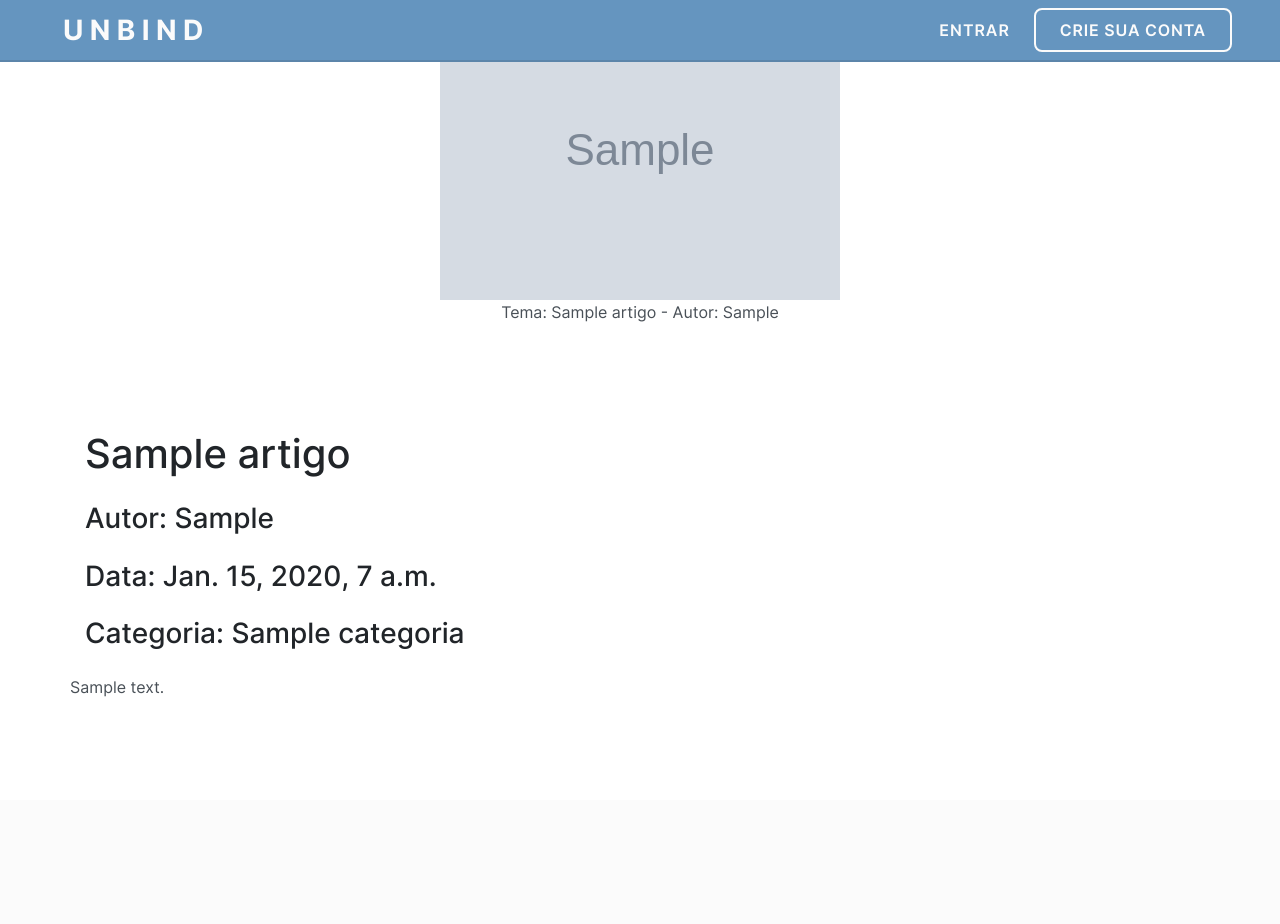
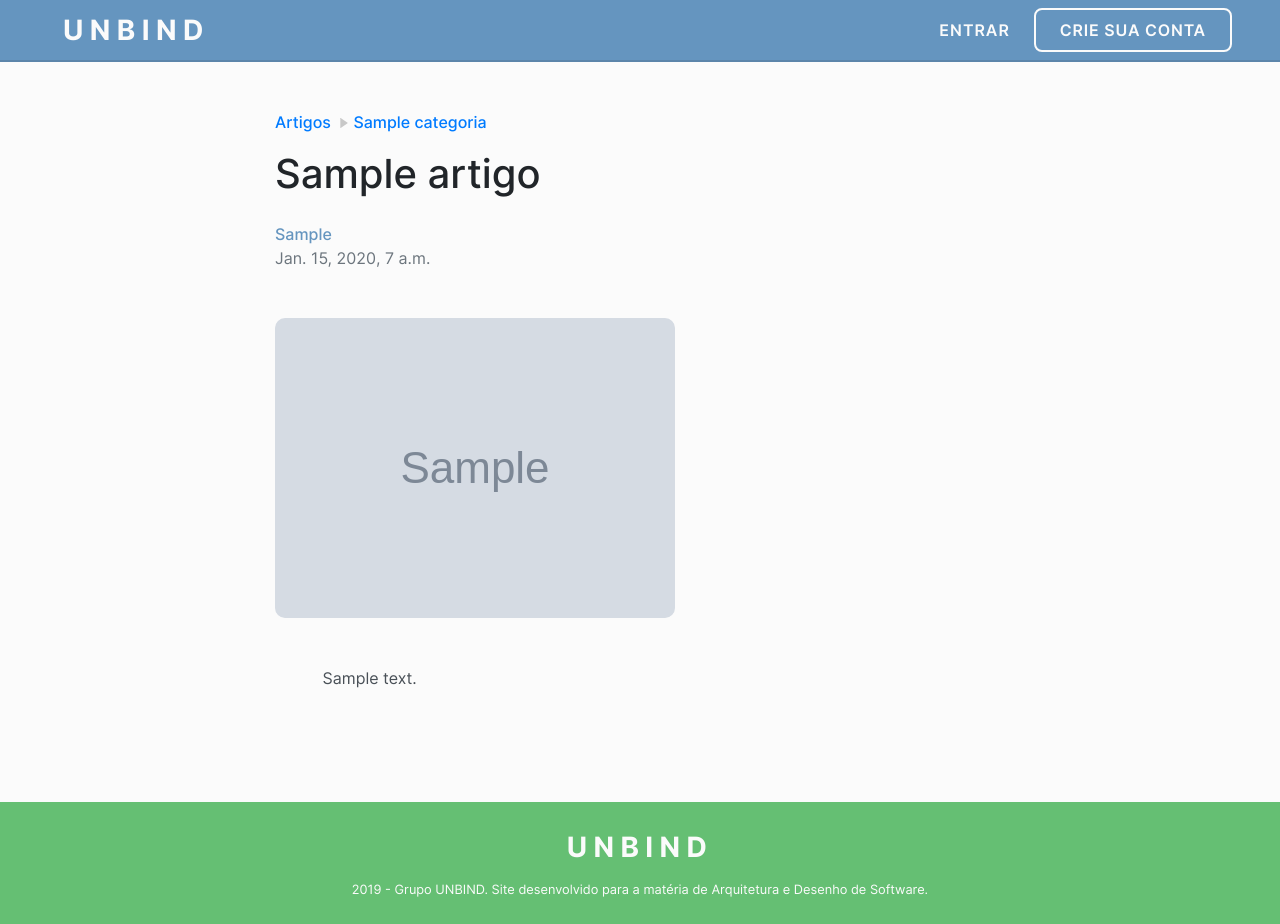
Before and after one commit to ads-unbind/unbind, a Django app: page /artigo/1 in a window 1280 px wide. Before the commit the page ends 697 px from the top, so only its background shows below. Run offline with Django 3.2, Linux system fonts and the light colour scheme; tables that the repository leaves empty hold one stand-in row (values such as "Sample post"); grey boxes marked "Sample" are stand-in pictures; some libraries are stand-ins or nearby versions.

Commit message:
Refatora design artigo

```diff
--- a/src/static/css/style.css
+++ b/src/static/css/style.css
@@ -142,7 +142,6 @@
 
 body {
     font-family: Inter;
-    /*font-size: 1.25rem; passar pros elementos da navbar*/
     color: #495057;
 }
 
@@ -224,6 +223,11 @@ a {
 
 .after-nav {
     padding-top: 62px !important;
+}
+
+img.rounded,
+div.rounded {
+    border-radius: 0.625rem !important;
 }
 
 
@@ -340,3 +344,32 @@ a {
 .login-container {
     padding-top: 4.5rem !important;
 }
+
+
+/* Artigo */
+
+.artigo-title {
+    padding: 3rem 0 !important;
+}
+
+
+/* Breadcrumb */
+
+.breadcrumb {
+    display: flex;
+    flex-wrap: wrap;
+    padding: 0 0;
+    margin-bottom: 0;
+    list-style: none;
+    background-color: transparent;
+    border-radius: 0.3125rem;
+}
+
+.breadcrumb-item+.breadcrumb-item::before {
+    content: '';
+    background-image: url("../icons/play-button.svg");
+    width: 0.625rem;
+    height: 0.625rem;
+    padding: 0;
+    opacity: .2;
+}
--- a/src/templates/artigo.html
+++ b/src/templates/artigo.html
@@ -1,33 +1,66 @@
-{% extends "base.html" %}
-{% block title %}UNBIND{% endblock %}
-{% block body %}
+{% extends "base.html" %} {% block title %}{{artigo.titulo}} | UNBIND{% endblock %} {% block body %}
 
-<div class="container-fluid no-padding">
-    <div class="row">
-        <div style="text-align:center" class="col-md-12">
-            <figure>
-            {% if artigo.imagem %}
-            <img src="{{ artigo.imagem.url }}" alt="placeholder 960" />
-                <figcaption>Tema: {{artigo.titulo}} - Autor: {{artigo.autor}}</figcaption>
-            {% else %}
-            <img src="https://github.com/ads-unbind/unbind/blob/master/wiki/docs/extras/identidade-visual/brand-logo/logo-unbind.jpg?raw=true" alt="placeholder 960" class="img-responsive" />
-                <figcaption>Artigo sem imagem.</figcaption>
-            {% endif %}
-            </figure>
+<section class="bg-white min-vh-100 o-hidden flex-column justify-content-center after-nav">
+    <section class="artigo-title">
+        <div class="container">
+            <div class="row justify-content-center">
+                <div class="col-lg-10 col-xl-8">
+                    <div class="d-flex justify-content-between align-items-center mb-3">
+                        <nav aria-label="breadcrumb">
+                            <ol class="breadcrumb">
+                                <li class="breadcrumb-item">
+                                    <a href="{% url 'artigo:listar_artigos' %}">Artigos</a>
+                                </li>
+                                <li class="breadcrumb-item">
+                                    <a href="#">{{artigo.categoria.nome}}</a>
+                                </li>
+                            </ol>
+                        </nav>
+                    </div>
+                    <h1>{{artigo.titulo}}</h1>
+                    <div class="d-flex align-items-center">
+                        <div>
+                            <div><a class="text-primary">{{artigo.autor}}</a></div>
+                            <div class="text-small text-muted">{{artigo.dataPublicacao}}</div>
+                        </div>
+                    </div>
+                </div>
+            </div>
+        </div>
+    </section>
+    <section class="p-0" data-reading-position="">
+        <div class="container">
+            <div class="row justify-content-center position-relative">
+                <div class="col-lg-10 col-xl-8">
+                    {% if artigo.imagem %}
+                    <img src="{{ artigo.imagem.url }}" alt="placeholder 960" class="rounded" />
+                    {% endif %}
+                </div>
+            </div>
+            <div class="row justify-content-center pt-5">
+                <div class="col-xl-7 col-lg-8 col-md-10">
+                    <article class="article">
+                        <p>{{artigo.texto}}</p>
+                    </article>
+                </div>
+            </div>
+        </div>
+    </section>
+</section>
+
+<footer class="py-4 bg-secondary">
+    <div class="container">
+        <div class="row mb-2 justify-content-center">
+            <div class="col-auto">
+                <a class="footer-brand unbind-brand text-light" href="{% url 'index' %}">UNBIND</a>
+            </div>
+        </div>
+        <div class="row justify-content-center text-center">
+            <div class="col-xl-10">
+                <small class="text-light">2019 - Grupo UNBIND. Site desenvolvido para a matéria de Arquitetura e Desenho de Software.</small>
+            </div>
         </div>
     </div>
-</div>
-<div class="container" id="main" style="margin-top: 90px;">
-    <h1>{{artigo.titulo}}</h1>
-
-    <h3>Autor: {{artigo.autor}}</h3>
-    <h3>Data: {{artigo.dataPublicacao}}</h3>
-    <h3>Categoria: {{artigo.categoria.nome}}</h3>
-    <div class="row">
-        <div class="panel panel-primary" style="word-break: break-word;">
-            <p>{{artigo.texto}}</p>
-        </div>
-    </div>
-</div>
+</footer>
 
 {% endblock %}
--- a/src/templates/base.html
+++ b/src/templates/base.html
@@ -5,18 +5,15 @@
 <head>
     <meta charset="UTF-8">
     <title>{% block title %}UNBIND{% endblock %}</title>
-    <link rel="shortcut icon" type="image/png" href="{% static 'images/icon/icon.png' %}"/>
+    <link rel="shortcut icon" type="image/png" href="{% static 'images/icon/icon.png' %}" />
     <link rel="stylesheet" href="https://stackpath.bootstrapcdn.com/bootstrap/4.3.1/css/bootstrap.min.css">
-    <link rel="stylesheet" href="{% static 'css/style.css' %}">
-
-    {% block scripts %}{% endblock %}
+    <link rel="stylesheet" href="{% static 'css/style.css' %}"> {% block scripts %}{% endblock %}
 </head>
 
 <body>
     {% block navbar %}
     <nav class="navbar navbar-expand-md fixed-top text-uppercase">
-        <a class="navbar-brand unbind-brand text-light col-2" href="{% url 'index' %}">UNBIND</a>
-        {% if request.user and not request.user.is_authenticated %}
+        <a class="navbar-brand unbind-brand text-light col-2" href="{% url 'index' %}">UNBIND</a> {% if request.user and not request.user.is_authenticated %}
         <div class="justify-content-end">
             <ul class="navbar-nav mr-auto">
                 <li class="nav-item">
@@ -52,9 +49,16 @@
         </div>
         {% endif %}
     </nav>
-    {% endblock %}
+    {% endblock %} {% block body %}{% endblock %}
 
-    {% block body %}{% endblock %}
+    <!--<div>Icons made by
+        <a href="https://www.flaticon.com/authors/smashicons" title="Smashicons">Smashicons</a>
+        from
+        <a href="https://www.flaticon.com/" title="Flaticon">www.flaticon.com</a>
+        is licensed by
+        <a href="http://creativecommons.org/licenses/by/3.0/" title="Creative Commons BY 3.0" target="_blank">CC 3.0 BY</a>
+    </div>
+    -->
 
 </body>
 
```
Also changed, not shown: src/static/icons/play-button.svg (added).
